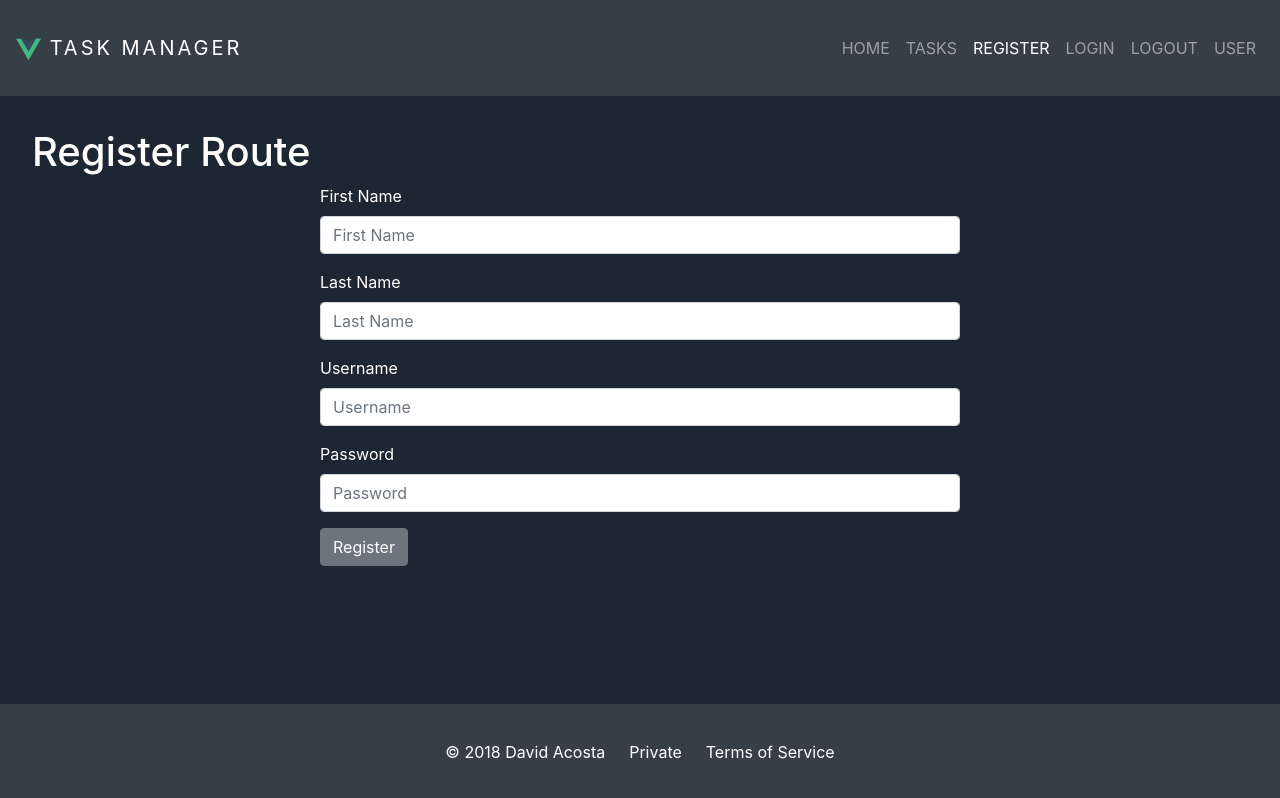
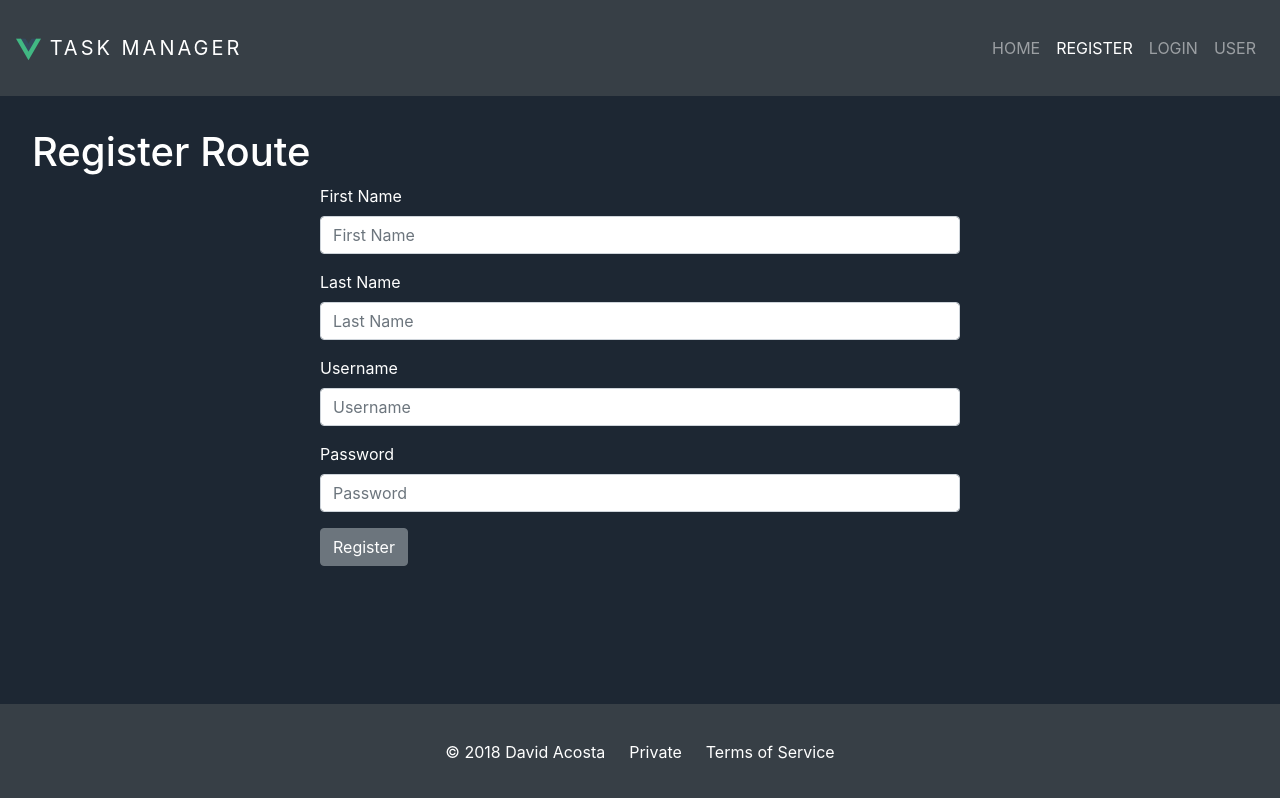
Before and after one commit to PacktPublishing/Isomorphic-JavaScript-with-MEVN-Stack, a Vue app: page /register in a window 1280 px wide. Built offline with nearby package versions, Linux system fonts and the light colour scheme; the HTML template or start-up script is replaced by a standard one.

Commit message:
added authorization to vuejs

```diff
--- a/src/components/Navbar.vue
+++ b/src/components/Navbar.vue
@@ -15,23 +15,23 @@
                             Home
                         </router-link>
                     </li>
-                    <li class="nav-item">
+                    <li v-if="$store.state.isLoggedIn" class="nav-item">
                         <router-link to="/tasks" class="nav-link" exact>
                             Tasks
                         </router-link>
                     </li>
-                    <li class="nav-item">
+                    <li v-if="!$store.state.isLoggedIn" class="nav-item">
                         <router-link to="/register" class="nav-link" exact>
                             Register
                         </router-link>
                     </li>
-                    <li class="nav-item">
+                    <li v-if="!$store.state.isLoggedIn" class="nav-item">
                         <router-link to="/login" class="nav-link" exact>
                             Login
                         </router-link>
                     </li>
-                    <li class="nav-item">
-                        <a class="nav-link" href="#">Logout</a>
+                    <li v-if="$store.state.isLoggedIn" class="nav-item">
+                        <a v-on:click.prevent="logout()" class="nav-link" href="#">Logout</a>
                     </li>
                     <li class="nav-item">
                         <a class="nav-link" href="#">
@@ -43,3 +43,17 @@
         </nav>
     </header>
 </template>
+
+<script>
+    import * as auth from '../services/AuthService';
+
+    export default {
+        name: 'Navbar',
+        methods: {
+            logout: function() {
+                auth.logout();
+                this.$router.push({ name: 'home' });
+            }
+        }
+    }
+</script>
--- a/src/router.js
+++ b/src/router.js
@@ -6,10 +6,9 @@ import Register from './views/authentication/Register.vue'
 import TasksAll from './views/tasks/TasksAll.vue'
 import TasksCreate from './views/tasks/TasksCreate.vue'
 import TasksEdit from './views/tasks/TasksEdit.vue'
+import * as auth from './services/AuthService'
 
 Vue.use(Router)
-
-const isLoggedIn = false;
 
 export default new Router({
   routes: [
@@ -23,7 +22,7 @@ export default new Router({
       name: 'tasks-all',
       component: TasksAll,
       beforeEnter: (to, from, next) => {
-        if (isLoggedIn) {
+        if (auth.isLoggedIn()) {
           next();
         } else {
           next('/login');
@@ -35,7 +34,7 @@ export default new Router({
       name: 'tasks-create',
       component: TasksCreate,
       beforeEnter: (to, from, next) => {
-        if (isLoggedIn) {
+        if (auth.isLoggedIn()) {
           next();
         } else {
           next('/login');
@@ -47,7 +46,7 @@ export default new Router({
       name: 'tasks-edit',
       component: TasksEdit,
       beforeEnter: (to, from, next) => {
-        if (isLoggedIn) {
+        if (auth.isLoggedIn()) {
           next();
         } else {
           next('/login');
@@ -59,7 +58,7 @@ export default new Router({
       name: 'register',
       component: Register,
       beforeEnter: (to, from, next) => {
-        if (!isLoggedIn) {
+        if (!auth.isLoggedIn()) {
           next();
         } else {
           next('/');
@@ -71,7 +70,7 @@ export default new Router({
       name: 'login',
       component: Login,
       beforeEnter: (to, from, next) => {
-        if (!isLoggedIn) {
+        if (!auth.isLoggedIn()) {
           next();
         } else {
           next('/');
--- a/src/services/AuthService.js
+++ b/src/services/AuthService.js
@@ -15,8 +15,13 @@ export function login(user) {
         });
 }
 
+export function logout() {
+    localStorage.clear();
+    store.dispatch('authenticate');
+}
+
 function setToken(token) {
-    localStorage.setItem('token', JSON.stringify(token));
+    localStorage.setItem('token', token);
     store.dispatch('authenticate');
 }
 
```
